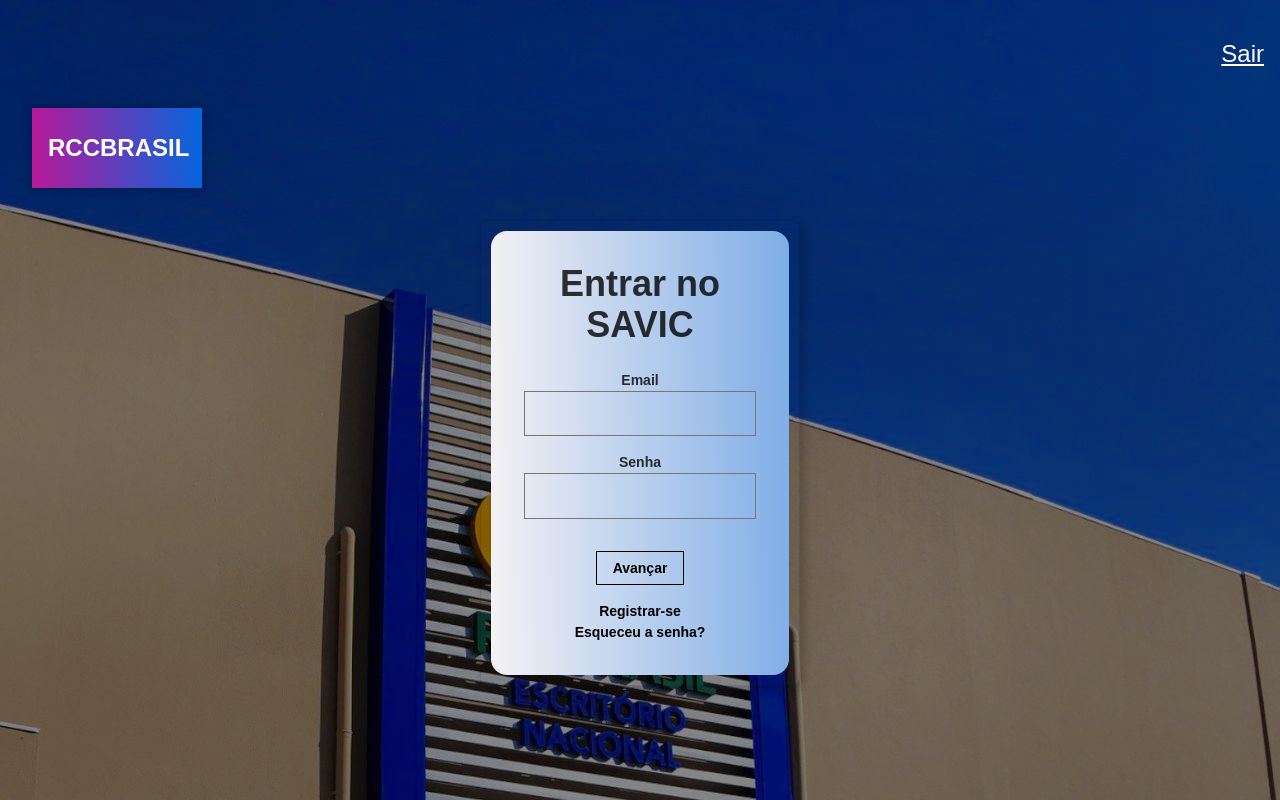
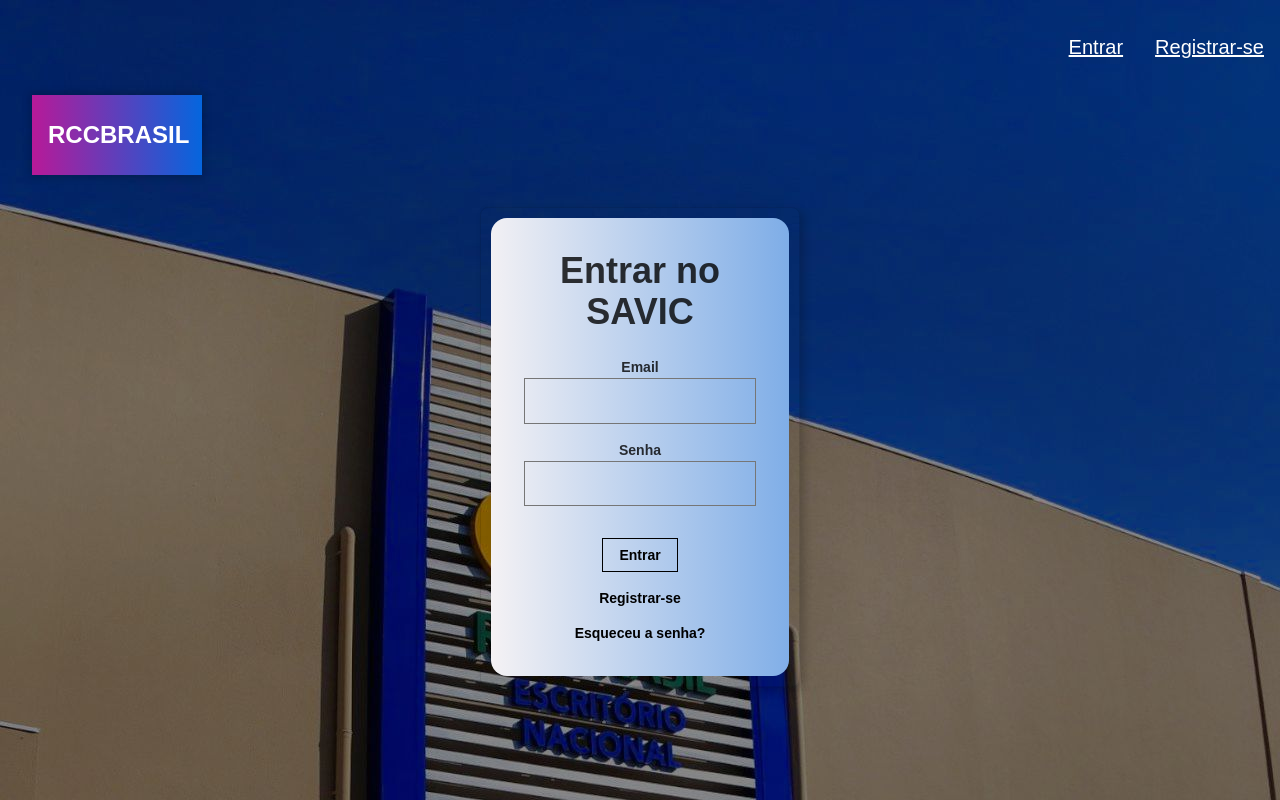
Before and after one commit to lpkyrius/newsys-fe, a React (Create React App) app: page / in a window 1280 px wide. Built offline with nearby package versions, Linux system fonts and the light colour scheme.

Commit message:
Defining the routes

```diff
--- a/src/App.js
+++ b/src/App.js
@@ -1,41 +1,42 @@
 import React, { Component } from "react";
 import Navigation from './components/Navigation/Navigation';
 import Signin from './components/Signin/Signin';
+import Register from './components/Register/Register';
 import Logo from './components/Logo/Logo';
 import './App.css';
-import Register from "./components/Register/Register";
 
-// const initialState = {
-//   input: '',
-//       route: 'signin',
-//       isSignedIn: false,
-//       user: {
-//         id: '',
-//         name: '',
-//         email: '',
-//         joined: ''
-//       }
-// }
+const initialState = {
+  input: '',
+      route: 'signin',
+      isSignedIn: false,
+      user: {
+        id: '',
+        name: '',
+        email: '',
+        joined: ''
+      }
+}
 
 class App extends Component {
   constructor() {
     super();
     this.state = {
-      route: 'signin'
+      route: 'signin',
+      isSignedIn: false
     }
   }
 
   onRouteChange = (route) => {
-    // if (route === 'signout') {
-    //   this.setState(initialState)
-    // } else if (route === 'home') {
-    //   this.setState({isSignedIn: true})
-    // }
+    if (route === 'signout') {
+      this.setState(initialState)
+    } else if (route === 'home') {
+      this.setState({isSignedIn: true})
+    }
     this.setState({route: route});
   }
 
   render() {
-    const { isSignedIn, imageUrl, route, box } = this.state;
+    const { isSignedIn, route } = this.state;
     return (
       <div className="App">
         <Navigation isSignedIn={isSignedIn} onRouteChange={this.onRouteChange} />
@@ -45,14 +46,9 @@ class App extends Component {
               <p className='f3 link dim white pa3 pointer'>Texto da Home</p>
             </div>
           : (
-
               route === 'signin'
               ? <Signin loadUser={this.loadUser} onRouteChange={this.onRouteChange}/>
-              : <div>
-                <Register loadUser={this.loadUser} onRouteChange={this.onRouteChange}/>
-                <p className='f3 link dim white pa3 pointer'>Texto da Home</p>
-                </div>
-
+              : <Register loadUser={this.loadUser} onRouteChange={this.onRouteChange}/>
             )
         }
       </div>
--- a/src/components/Navigation/Navigation.js
+++ b/src/components/Navigation/Navigation.js
@@ -1,11 +1,22 @@
 import React from 'react';
 
-const Navigation = ({ onRouteChange }) => {
-    return (
-        <nav style={{display: 'flex', justifyContent: 'flex-end'}}>
-            <p onClick={() => onRouteChange('signin')} className='f3 link dim white underline pa3 pointer'>Sair</p>
-        </nav>
-    );
+const Navigation = ({ onRouteChange, isSignedIn }) => {
+
+    if (isSignedIn) {
+        return (
+            <nav style={{display: 'flex', justifyContent: 'flex-end'}}>
+                <p onClick={() => onRouteChange('signin')} className='f4 link dim white underline pa3 pointer'>Sair</p>
+            </nav>
+        );
+    } else {
+        return (
+            <nav style={{display: 'flex', justifyContent: 'flex-end'}}>
+                <p onClick={() => onRouteChange('signin')} className='f4 link dim white underline pa3 pointer'>Entrar</p>
+                <p onClick={() => onRouteChange('register')} className='f4 link dim white underline pa3 pointer'>Registrar-se</p>
+            </nav>
+        );
+    }
+
 }
 
 export default Navigation;
--- a/src/components/Register/Register.js
+++ b/src/components/Register/Register.js
@@ -7,16 +7,28 @@ const Register = ({ onRouteChange }) => {
         <article className="card br3 ba b--black-10 mv4 w-100 w-50-m w-25-l mw6 shadow-5 center">
             <div className='SignIn-inner'>
                 <main className="pa4 black-80">
-                    <form className="measure">
+                    <div className="measure">
                         <fieldset id="sign_up" className="ba b--transparent ph0 mh0">
-                        <legend className="f2 fw6 ph0 mh0">Entrar no SAVIC</legend>
+                        <legend className="f3 fw6 ph0 mh0">Faça o seu cadastro no SAVIC</legend>
                         <div className="mt3">
-                            <label className="db fw6 lh-copy f6" for="email-address">Email</label>
+                            <label className="db fw6 lh-copy f6" htmlFor="name">Nome</label>
+                            <input className="pa2 input-reset ba bg-transparent hover-bg-black hover-white w-100" type="text" name="name"  id="name" />
+                        </div>
+                        <div className="mt3">
+                            <label className="db fw6 lh-copy f6" htmlFor="email-address">Email</label>
                             <input className="pa2 input-reset ba bg-transparent hover-bg-black hover-white w-100" type="email" name="email-address"  id="email-address" />
                         </div>
+                        <div className="mt3">
+                            <label className="db fw6 lh-copy f6" htmlFor="cpf">CPF</label>
+                            <input className="pa2 input-reset ba bg-transparent hover-bg-black hover-white w-100" type="text" name="cpf"  id="cpf" />
+                        </div>
                         <div className="mv3">
-                            <label className="db fw6 lh-copy f6" for="password">Senha</label>
+                            <label className="db fw6 lh-copy f6" htmlFor="password">Senha</label>
                             <input className="b pa2 input-reset ba bg-transparent hover-bg-black hover-white w-100" type="password" name="password"  id="password" />
+                        </div>
+                        <div className="mv3">
+                            <label className="db fw6 lh-copy f6" htmlFor="password2">Confirme sua Senha</label>
+                            <input className="b pa2 input-reset ba bg-transparent hover-bg-black hover-white w-100" type="password" name="password2"  id="password2" />
                         </div>
                         </fieldset>
                         <div className="">
@@ -27,11 +39,7 @@ const Register = ({ onRouteChange }) => {
                             value="Avançar"
                         />
                         </div>
-                        <div className="lh-copy mt3">
-                        <a href="#0" className="f6 link dim black db">Registrar-se</a>
-                        <a href="#0" className="f6 link dim black db">Esqueceu a senha?</a>
-                        </div>
-                    </form>
+                    </div>
                 </main>
             </div>
         </article>
--- a/src/components/Signin/Signin.css
+++ b/src/components/Signin/Signin.css
@@ -46,10 +46,10 @@
     font-weight: 600;
 }
 
-.input-reset {
+/* .input-reset {
     -webkit-appearance: none;
        -moz-appearance: none;
-}
+} */
 
 .input-reset::-moz-focus-inner {
     border: 0;
@@ -57,7 +57,7 @@
 }
 
 .lh-copy {
-    line-height: 3.5;
+    line-height: 2.5;
 }
 
 .link {
--- a/src/components/Signin/Signin.js
+++ b/src/components/Signin/Signin.js
@@ -7,15 +7,15 @@ const Signin = ({ onRouteChange }) => {
         <article className="card br3 ba b--black-10 mv4 w-100 w-50-m w-25-l mw6 shadow-5 center">
             <div className='SignIn-inner'>
                 <main className="pa4 black-80">
-                    <form className="measure">
+                    <div className="measure">
                         <fieldset id="sign_up" className="ba b--transparent ph0 mh0">
                         <legend className="f2 fw6 ph0 mh0">Entrar no SAVIC</legend>
                         <div className="mt3">
-                            <label className="db fw6 lh-copy f6" for="email-address">Email</label>
+                            <label className="db fw6 lh-copy f6" htmlFor="email-address">Email</label>
                             <input className="pa2 input-reset ba bg-transparent hover-bg-black hover-white w-100" type="email" name="email-address"  id="email-address" />
                         </div>
                         <div className="mv3">
-                            <label className="db fw6 lh-copy f6" for="password">Senha</label>
+                            <label className="db fw6 lh-copy f6" htmlFor="password">Senha</label>
                             <input className="b pa2 input-reset ba bg-transparent hover-bg-black hover-white w-100" type="password" name="password"  id="password" />
                         </div>
                         </fieldset>
@@ -24,14 +24,14 @@ const Signin = ({ onRouteChange }) => {
                             onClick={() => onRouteChange('home')}
                             className="b ph3 pv2 input-reset ba b--black bg-transparent grow pointer f6 dib"
                             type="submit"
-                            value="Avançar"
+                            value="Entrar"
                         />
                         </div>
                         <div className="lh-copy mt3">
-                        <a href="#0" className="f6 link dim black db">Registrar-se</a>
-                        <a href="#0" className="f6 link dim black db">Esqueceu a senha?</a>
+                            <p onClick={() => onRouteChange('register')} className="f6 link dim black db pointer">Registrar-se</p>
+                            <a href="#0" className="f6 link dim black db">Esqueceu a senha?</a>
                         </div>
-                    </form>
+                    </div>
                 </main>
             </div>
         </article>
```
Also changed, not shown: public/manifest.json, 1 other file (tests, documents, lock files or other folders).
